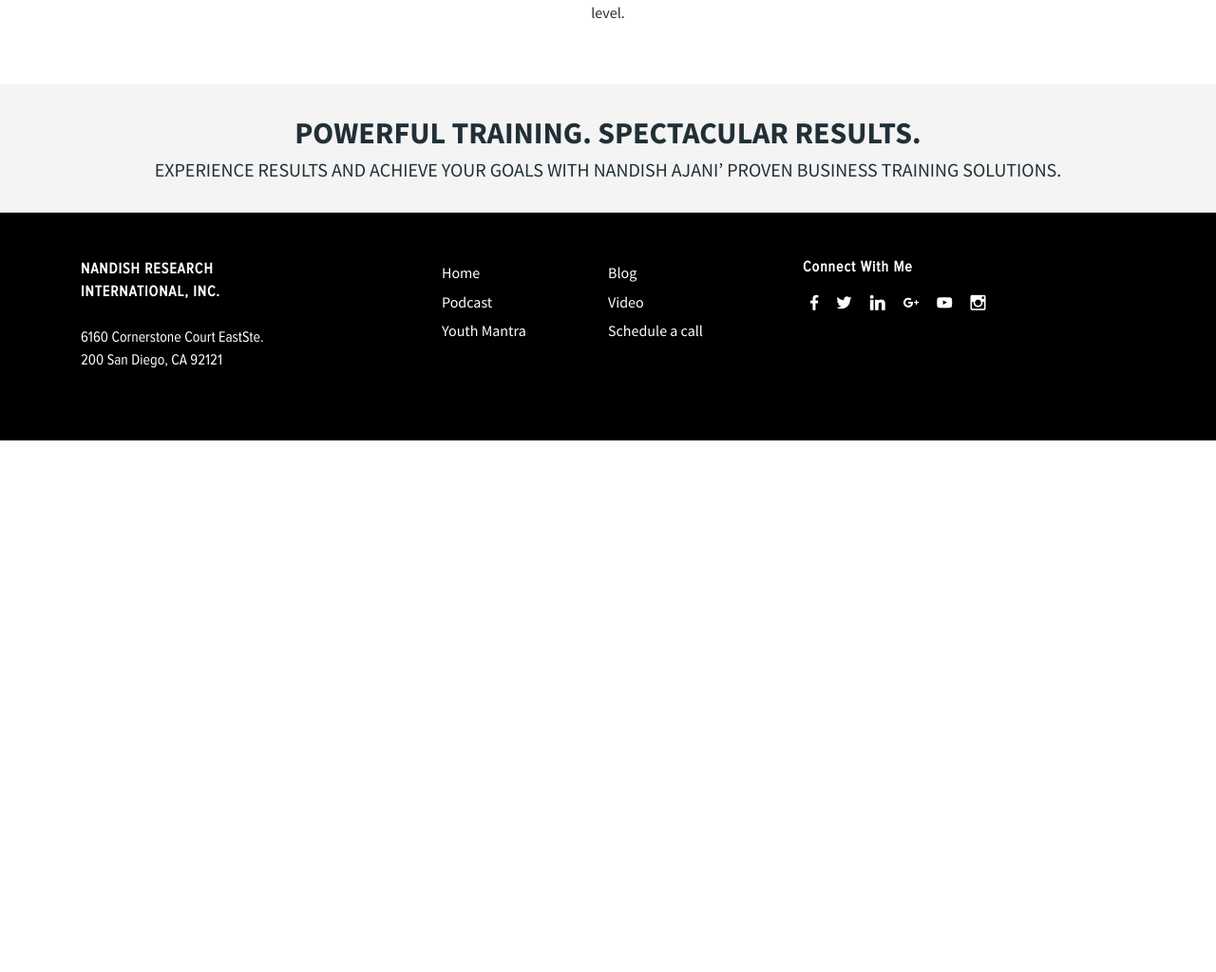
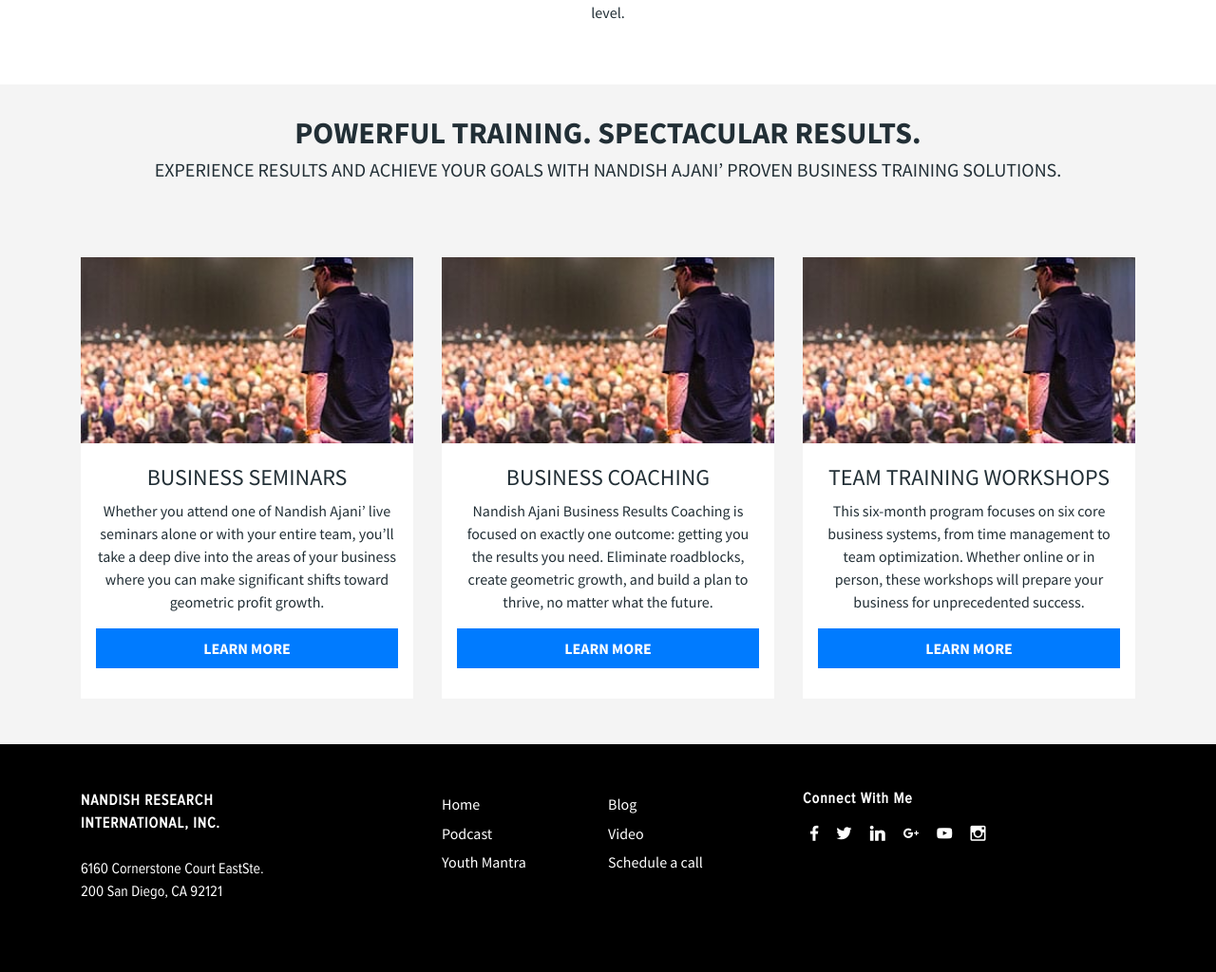
Before and after one commit to atharshsharma/blog, a PHP site: page /pages/my-business.php in a window 1280 px wide. Shown: the part 1005-2029 px from the top of the page at 95% size. Before the commit the page ends 1469 px from the top, so only its background shows below. Run offline with PHP 8.4, Linux system fonts and the light colour scheme.

Commit message:
design my-business page

```diff
--- a/css/scss/pages/_my-business.scss
+++ b/css/scss/pages/_my-business.scss
@@ -36,6 +36,16 @@
 	}
 	.training-section{
 		background-color: #f4f4f4;
+		.training-img{
+			@include img-inbg;
+			padding-bottom: 56%;
+		}
+		.box-design{
+			background-color: #ffffff;
+		}
+		.training-desc{
+			font-size: 1rem;
+		}
 	}
 }
 
--- a/pages/my-business.php
+++ b/pages/my-business.php
@@ -59,10 +59,55 @@
 					<h2 class="text-uppercase my-2 font-weight-bold">Powerful Training. Spectacular Results.</h2>
 					<h5 class="text-uppercase">Experience Results And Achieve Your Goals With Nandish Ajani’ Proven Business Training Solutions.</h5>
 				</div>
- 				<div class="row">
- 					<div class="col-md-4"></div>
+				<div class="row py-5">
+					<div class="col-md-4">
+						<div class="box-design">
+							<div class="training-img" style="background-image: url('../images/metting.jpg');"></div>
+							<div class="training-text p-3 text-center">
+								<h4 class="text-uppercase training-title">Business Seminars</h4>
+								<p class="training-desc">
+									Whether you attend one of Nandish Ajani’ live seminars alone or with your entire team, you’ll take a deep dive into the areas of your business where you can make significant shifts toward geometric profit growth.
+								</p>
+								<div class="my-3">
+									<a href="#" class="btn btn-primary d-block rounded-0 py-2 text-uppercase font-weight-bold">Learn More</a>
 								</div>
+							</div>
+						</div>
+					</div>
+					<div class="col-md-4">
+						<div class="box-design">
+							<a href="">
+								<div class="training-img" style="background-image: url('../images/metting.jpg');"></div>
+							</a>
+							<div class="training-text p-3 text-center">
+								<h4 class="text-uppercase training-title">Business Coaching</h4>
+								<p class="training-desc">
+									Nandish Ajani Business Results Coaching is focused on exactly one outcome: getting you the results you need. Eliminate roadblocks, create geometric growth, and build a plan to thrive, no matter what the future.
+								</p>
+								<div class="my-3">
+									<a href="#" class="btn btn-primary d-block rounded-0 py-2 text-uppercase font-weight-bold">Learn More</a>
+								</div>
+							</div>
+						</div>
+					</div>
+					<div class="col-md-4">
+						<div class="box-design">
+							<a href="">
+								<div class="training-img" style="background-image: url('../images/metting.jpg');"></div>
+							</a>
 
+							<div class="training-text p-3 text-center">
+								<h4 class="text-uppercase training-title">Team Training Workshops</h4>
+								<p class="training-desc">
+									This six-month program focuses on six core business systems, from time management to team optimization. Whether online or in person, these workshops will prepare your business for unprecedented success.
+								</p>
+								<div class="my-3">
+									<a href="#" class="btn btn-primary d-block rounded-0 py-2 text-uppercase font-weight-bold">Learn More</a>
+								</div>
+							</div>
+						</div>
+					</div>
+				</div>
 			</div>
 		</div>
 	</main>
```
Also changed, not shown: css/style.css, images/metting.jpg (added), 1 other file. Lines whose indentation alone changed are shown as unchanged.
